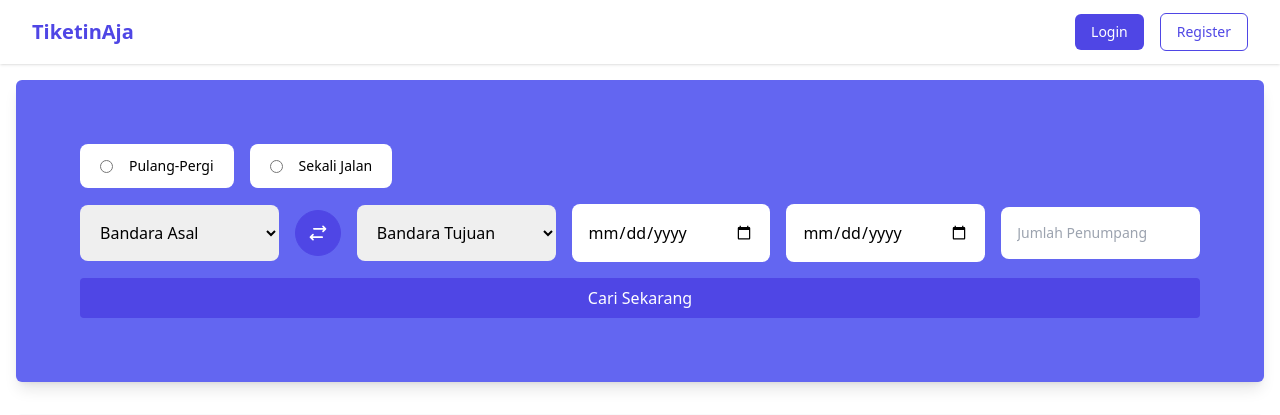
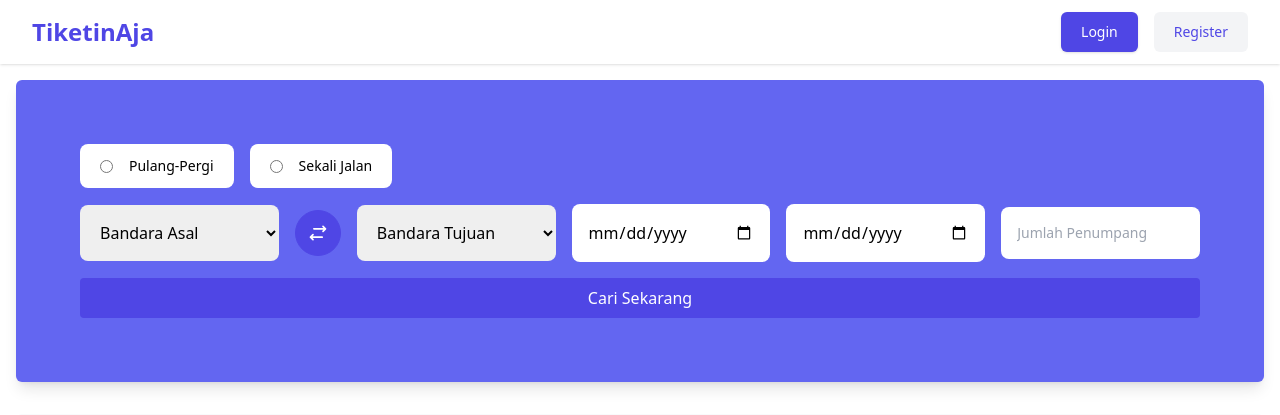
Before and after one commit to Ramdanii19/TiketinAja, a PHP site: template src/views/user/penerbanganTersedia.php in a window 1280 px wide. Shown: the top 415 px of the page. Run offline with PHP 8.4, Linux system fonts and the light colour scheme; the template is opened without the code that fills it, so the values that code supplies are empty.

Commit message:
style: flex header

```diff
--- a/src/assets/css/output.css
+++ b/src/assets/css/output.css
@@ -714,6 +714,10 @@ video {
 
 .h-auto {
   height: auto;
+}
+
+.h-1\/2 {
+  height: 50%;
 }
 
 .w-1\/5 {
--- a/src/views/user/penerbanganTersedia.php
+++ b/src/views/user/penerbanganTersedia.php
@@ -12,22 +12,19 @@
     <header class="bg-white shadow">
         <div class="mx-auto max-w-screen-xl px-4 sm:px-6 lg:px-8">
             <div class="flex h-16 items-center justify-between">
-                <!-- Logo -->
-                <a class="block text-indigo-600 text-xl font-semibold" href="landing.php">TiketinAja</a>
-
-                <!-- Navigation -->
-                <div class="hidden md:flex items-center gap-4">
-                    <a class="rounded-md bg-indigo-600 px-4 py-2 text-sm text-white" href="#">Login</a>
-                    <a class="rounded-md border border-indigo-600 px-4 py-2 text-sm text-indigo-600" href="#">Register</a>
+                <div>
+                    <a href="landing.php" class="text-indigo-600 font-bold text-2xl">
+                        TiketinAja
+                    </a>
                 </div>
 
-                <!-- Mobile Menu Button -->
-                <div class="md:hidden">
-                    <button class="p-2 rounded bg-gray-100">
-                        <svg xmlns="http://www.w3.org/2000/svg" class="w-6 h-6" fill="none" viewBox="0 0 24 24" stroke="currentColor">
-                            <path stroke-linecap="round" stroke-linejoin="round" stroke-width="2" d="M4 6h16M4 12h16M4 18h16" />
-                        </svg>
-                    </button>
+                <div class="flex items-center gap-4">
+                    <a href="#" class="rounded-md bg-indigo-600 px-5 py-2.5 text-sm font-medium text-white shadow">
+                        Login
+                    </a>
+                    <a href="#" class="rounded-md bg-gray-100 px-5 py-2.5 text-sm font-medium text-indigo-600">
+                        Register
+                    </a>
                 </div>
             </div>
         </div>
```
Also changed, not shown: src/views/user/formPemesanan.php (+10 -35 lines), src/views/user/landing.php (+12 -12 lines).
